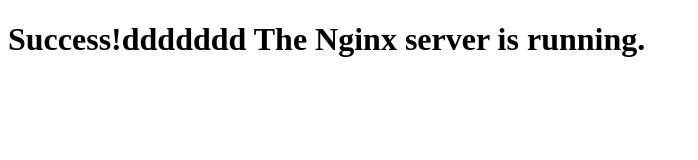
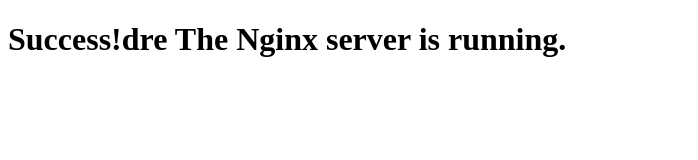
Before and after one commit to MDJ-GitHub/devops, a plain HTML site: page index.html in a window 1280 px wide. Shown: the whole page, without its empty margins (0-698 px from the left). Drawn offline with Linux system fonts and the light colour scheme.

Commit message:
Signed-off-by: MDJ-Github <MDJ.Microsof@outlook.com>

```diff
--- a/index.html
+++ b/index.html
@@ -4,6 +4,6 @@
     <title>Welcome to Nginx!</title>
 </head>
 <body>
-    <h1>Success!ddddddd The Nginx server is running.</h1>
+    <h1>Success!dre The Nginx server is running.</h1>
 </body>
 </html>
```
Also changed, not shown: 1 other file.
